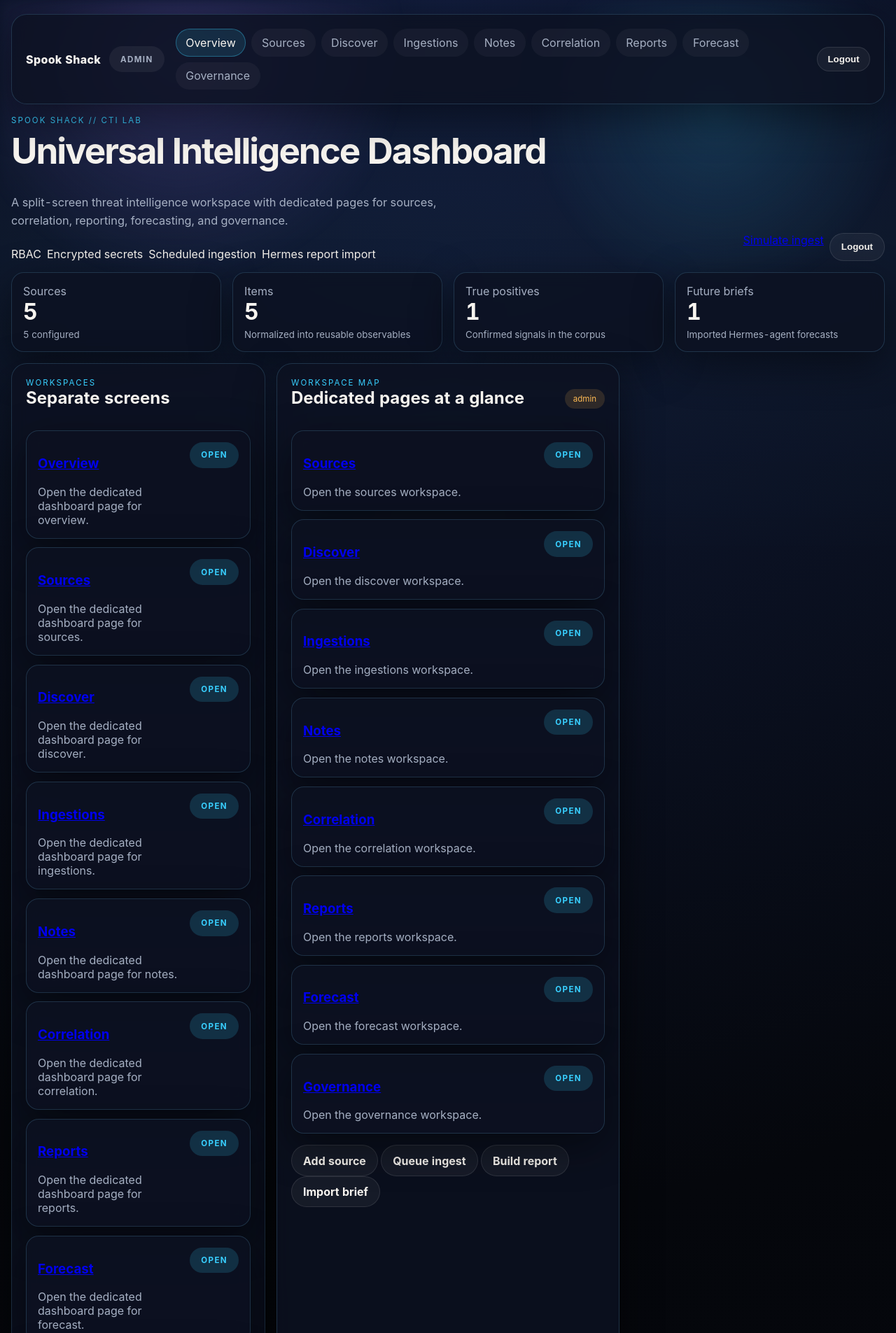
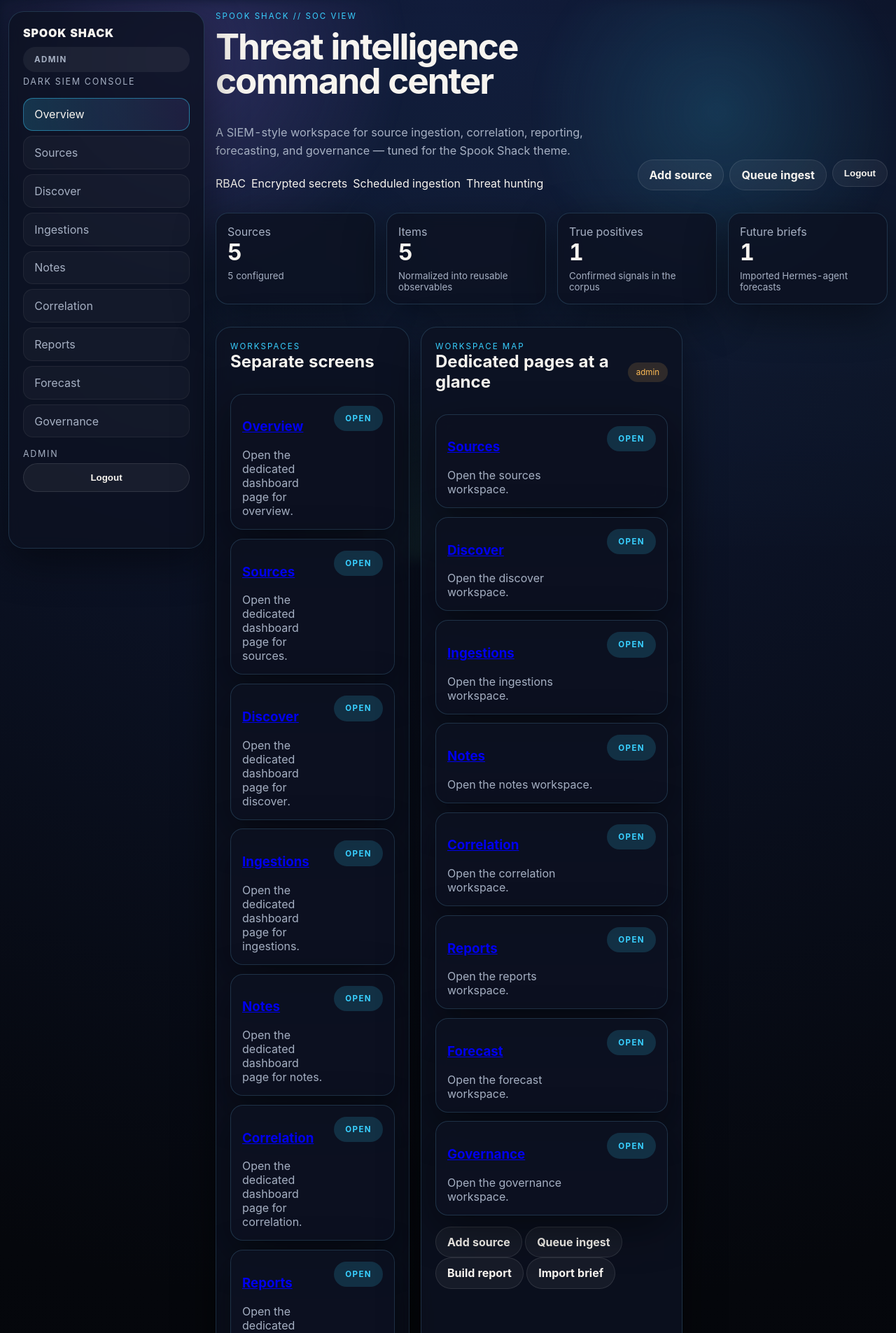
Before and after one commit to pdpablo/spook-shack, a FastAPI app: page / in a window 1280 px wide. Shown: the top 1905 px of the page at 70% size. Run offline with FastAPI, Linux system fonts and the light colour scheme; the visitor is signed in with stand-in values (Sample User, id 1); data comes from the database, SQL or seed files in the repository; some libraries are stand-ins or nearby versions.

Commit message:
Remove demo mode and refresh SIEM UI

```diff
--- a/app/main.py
+++ b/app/main.py
@@ -21,13 +21,13 @@ from .models import AnalystNote, ForecastItem, FutureTechBrief, IntelligenceItem
 from .schemas import ForecastImportRequest, ItemCreate, LoginRequest, NoteCreate, SourceCreate, SourceDiscoveryRequest, UserRoleUpdate, VerdictUpdate
 from spook_shack.service import create_report_draft, get_report_outline, get_report_run, list_report_runs
 from spook_shack.intel import correlation_summary, ingest_source
-from .security import DemoCredentials, hash_password, new_token, verify_password
+from .security import DefaultCredentials, hash_password, new_token, verify_password
 
 BASE_DIR = Path(os.getenv("SPOOK_SHACK_APP_ROOT", Path.cwd())).resolve()
 TEMPLATES = Jinja2Templates(directory=str(BASE_DIR / "templates"))
 STATIC_DIR = BASE_DIR / "static"
 APP_SECRET_KEY = os.getenv("APP_SECRET_KEY", "dev-only-change-me")
-DEMO = DemoCredentials()
+DEFAULT_ACCOUNTS = DefaultCredentials()
 
 app = FastAPI(title="Spook Shack", version="0.1.0")
 app.add_middleware(SessionMiddleware, secret_key=APP_SECRET_KEY, session_cookie="spookshack_session")
@@ -76,11 +76,11 @@ def migrate_schema(db) -> None:
         db.execute(text("ALTER TABLE ingestion_runs ADD COLUMN requested_by VARCHAR(64) NOT NULL DEFAULT 'admin'"))
 
 
-def seed_demo_data(db):
+def seed_default_data(db):
     migrate_schema(db)
     if not db.execute(select(User).limit(1)).scalar_one_or_none():
-        db.add(User(username=DEMO.admin_username, password_hash=hash_password(DEMO.admin_password), role="admin"))
-        db.add(User(username=DEMO.analyst_username, password_hash=hash_password(DEMO.analyst_password), role="analyst"))
+        db.add(User(username=DEFAULT_ACCOUNTS.admin_username, password_hash=hash_password(DEFAULT_ACCOUNTS.admin_password), role="admin"))
+        db.add(User(username=DEFAULT_ACCOUNTS.analyst_username, password_hash=hash_password(DEFAULT_ACCOUNTS.analyst_password), role="analyst"))
         db.commit()
 
     if not db.execute(select(Source).limit(1)).scalar_one_or_none():
@@ -136,7 +136,7 @@ def seed_demo_data(db):
                     "Annotate Hermes-agent reports with the nearest existing stack.",
                 ]),
                 summary="Prototype forecast to demonstrate the future-tech dashboard and the Hermes-agent report import flow.",
-                raw_report_json=json.dumps({"source": "seed", "style": "demo"}),
+                raw_report_json=json.dumps({"source": "seed", "style": "seed"}),
                 confidence=72,
             )
         )
@@ -150,7 +150,7 @@ def seed_demo_data(db):
 def startup() -> None:
     Base.metadata.create_all(bind=engine)
     with SessionLocal() as db:
-        seed_demo_data(db)
+        seed_default_data(db)
 
 
 def seed_items(db) -> None:
@@ -211,8 +211,8 @@ def login_page(request: Request):
         request,
         "login.html",
         {
-            "demo_admin": DEMO.admin_username,
-            "demo_analyst": DEMO.analyst_username,
+            "admin_username": DEFAULT_ACCOUNTS.admin_username,
+            "analyst_username": DEFAULT_ACCOUNTS.analyst_username,
         },
     )
 
@@ -226,8 +226,8 @@ def login(request: Request, username: str = Form(...), password: str = Form(...)
             "login.html",
             {
                 "error": "Invalid username or password.",
-                "demo_admin": DEMO.admin_username,
-                "demo_analyst": DEMO.analyst_username,
+                "admin_username": DEFAULT_ACCOUNTS.admin_username,
+                "analyst_username": DEFAULT_ACCOUNTS.analyst_username,
             },
             status_code=401,
         )
@@ -555,55 +555,12 @@ def item_detail_page(request: Request, item_id: int, db=Depends(get_db)):
     )
 
 
-@app.get("/demo", response_class=HTMLResponse)
-def demo_page(request: Request, db=Depends(get_db)):
-    user = current_user(request, db)
-    if not user:
-        return RedirectResponse(url="/login", status_code=status.HTTP_303_SEE_OTHER)
-    return TEMPLATES.TemplateResponse(
-        request,
-        "demo.html",
-        _page_context(
-            request,
-            title="Demo Ingest · Spook Shack",
-            active_page="overview",
-            user=user,
-        ),
-    )
-
-
-@app.post("/demo/ingest")
-def demo_ingest(request: Request, db=Depends(get_db)):
-    user = require_user(request, db)
-    if user.role not in {"admin", "analyst"}:
-        raise HTTPException(status_code=403, detail="Not allowed")
-    source = db.execute(select(Source).where(Source.name == "TweetFeed")).scalar_one_or_none()
-    if not source:
-        raise HTTPException(status_code=404, detail="Seed source missing")
-    now = datetime.now(timezone.utc)
-    item = IntelligenceItem(
-        source_id=source.id,
-        title=f"Live ingest snapshot {now:%Y-%m-%d %H:%M}",
-        summary="Simulated source update for Raspberry Pi testing and dashboard growth.",
-        observable_type="keyword",
-        observable_value="simulated cluster",
-        confidence=55,
-        verdict="unknown",
-        raw_excerpt="Simulated source update for Raspberry Pi testing and dashboard growth.",
-    )
-    source.last_sync_at = now
-    db.add(item)
-    db.add(source)
-    db.commit()
-    return {"ok": True, "item_id": item.id}
-
-
 @app.post("/api/bootstrap")
 def api_bootstrap(request: Request, db=Depends(get_db)):
     user = current_user(request, db)
     if not user:
         raise HTTPException(status_code=401, detail="Not authenticated")
-    seed_demo_data(db)
+    seed_default_data(db)
     return {"ok": True}
 
 
--- a/app/security.py
+++ b/app/security.py
@@ -37,7 +37,7 @@ def new_token() -> str:
 
 
 @dataclass(frozen=True)
-class DemoCredentials:
+class DefaultCredentials:
     admin_username: str = "admin"
     admin_password: str = "spookshack-admin"
     analyst_username: str = "analyst"
--- a/static/spook.css
+++ b/static/spook.css
@@ -40,61 +40,92 @@ body::before {
     radial-gradient(circle at 50% 100%, rgba(97,246,165,.10), transparent 26%);
   filter: blur(8px);
 }
-.shell {
+.app-shell {
   position: relative;
   z-index: 1;
-  width: min(1400px, calc(100vw - 2rem));
+  width: min(1600px, calc(100vw - 1.5rem));
   margin: 0 auto;
-  padding: 1.25rem 0 2.5rem;
+  padding: 1rem 0 2rem;
+  display: grid;
+  grid-template-columns: 280px minmax(0, 1fr);
+  gap: 1rem;
+  align-items: start;
+}
+
+.workspace {
+  min-width: 0;
+  display: grid;
+  gap: 1rem;
 }
 
 .app-nav {
+  position: sticky;
+  top: 1rem;
   display: grid;
-  grid-template-columns: auto 1fr auto;
   gap: 1rem;
-  align-items: center;
-  margin-bottom: 1rem;
+  align-content: start;
+  border-radius: 24px;
+  min-height: calc(100vh - 2rem);
 }
 
 .nav-brand {
-  display: flex;
-  align-items: center;
-  gap: .75rem;
+  display: grid;
+  gap: .6rem;
 }
 
 .brand-link {
   color: var(--text);
   text-decoration: none;
-  font-weight: 800;
-  letter-spacing: .02em;
+  font-weight: 900;
+  letter-spacing: .05em;
+  text-transform: uppercase;
+}
+
+.nav-meta, .nav-footer {
+  display: grid;
+  gap: .35rem;
+}
+
+.nav-caption {
+  color: var(--muted);
+  font-size: .78rem;
+  letter-spacing: .14em;
+  text-transform: uppercase;
 }
 
 .nav-links {
-  display: flex;
-  flex-wrap: wrap;
-  gap: .5rem;
+  display: grid;
+  gap: .45rem;
 }
 
 .nav-link {
-  display: inline-flex;
+  display: flex;
   align-items: center;
-  justify-content: center;
-  padding: .55rem .85rem;
-  border-radius: 999px;
+  justify-content: space-between;
+  padding: .8rem .95rem;
+  border-radius: 14px;
   text-decoration: none;
   color: var(--muted);
-  border: 1px solid transparent;
-  background: rgba(255,255,255,.04);
+  border: 1px solid rgba(255,255,255,.06);
+  background: rgba(255,255,255,.03);
+  transition: border-color .15s ease, background .15s ease, color .15s ease, transform .15s ease;
+}
+
+.nav-link:hover {
+  color: var(--text);
+  border-color: rgba(57,208,255,.28);
+  background: rgba(57,208,255,.08);
+  transform: translateX(2px);
 }
 
 .nav-link.active {
   color: var(--text);
-  border-color: rgba(57,208,255,.35);
-  background: rgba(57,208,255,.12);
+  border-color: rgba(57,208,255,.45);
+  background: linear-gradient(90deg, rgba(57,208,255,.18), rgba(155,123,255,.10));
 }
 
 .nav-logout { margin: 0; }
-.nav-logout button { padding: .55rem .9rem; }
+.nav-logout button { width: 100%; padding: .75rem .9rem; }
 
 .topbar, .login-grid, .content-grid {
   display: grid;
@@ -126,7 +157,7 @@ body::before {
 .login-panel h2, .panel h2 { margin: 0 0 1rem; }
 .eyebrow { text-transform: uppercase; letter-spacing: .18em; color: var(--cyan); font-size: .72rem; margin: 0; }
 .lede { color: var(--muted); font-size: 1.02rem; line-height: 1.6; max-width: 65ch; }
-.demo-box { margin-top: 1.25rem; padding: 1rem; border-left: 3px solid var(--violet); background: rgba(255,255,255,.03); border-radius: 14px; }
+.info-box { margin-top: 1.25rem; padding: 1rem; border-left: 3px solid var(--violet); background: rgba(255,255,255,.03); border-radius: 14px; }
 input, textarea, select {
   width: 100%;
   margin-top: .35rem;
@@ -232,14 +263,15 @@ button.ghost { background: rgba(255,255,255,.05); color: var(--text); border: 1p
 .alert.error { background: rgba(255,92,122,.12); color: #ffd7df; border: 1px solid rgba(255,92,122,.3); padding: .75rem; border-radius: 12px; margin-bottom: .75rem; }
 
 @media (max-width: 1100px) {
-  .login-grid, .content-grid { grid-template-columns: 1fr; }
+  .app-shell, .login-grid, .content-grid { grid-template-columns: 1fr; }
+  .app-nav { position: static; min-height: auto; }
   .metrics-grid { grid-template-columns: repeat(2, minmax(0, 1fr)); }
   .topbar { grid-template-columns: 1fr; }
   .filter-form { grid-template-columns: 1fr 1fr; }
 }
 
 @media (max-width: 640px) {
-  .shell { width: min(100vw - 1rem, 1400px); }
+  .app-shell { width: min(100vw - 1rem, 1600px); }
   .metrics-grid { grid-template-columns: 1fr; }
   .verdict-form { grid-template-columns: 1fr; }
   .item-header { flex-direction: column; }
--- a/templates/base.html
+++ b/templates/base.html
@@ -8,14 +8,17 @@
   </head>
   <body>
     <div class="backdrop"></div>
-    <main class="shell">
+    <div class="app-shell">
       {% if nav_links %}
-      <nav class="app-nav panel">
+      <aside class="app-nav panel">
         <div class="nav-brand">
           <a href="/" class="brand-link">Spook Shack</a>
+          <div class="nav-meta">
             {% if user %}
             <span class="pill dim">{{ user.role }}</span>
             {% endif %}
+            <span class="nav-caption">Dark SIEM console</span>
+          </div>
         </div>
         <div class="nav-links">
           {% for link in nav_links %}
@@ -23,13 +26,18 @@
           {% endfor %}
         </div>
         {% if user %}
+        <div class="nav-footer">
+          <span class="nav-caption">{{ user.username }}</span>
           <form method="post" action="/logout" class="nav-logout">
             <button type="submit" class="ghost">Logout</button>
           </form>
+        </div>
         {% endif %}
-      </nav>
+      </aside>
       {% endif %}
+      <main class="workspace">
         {% block content %}{% endblock %}
       </main>
+    </div>
   </body>
 </html>
--- a/templates/overview.html
+++ b/templates/overview.html
@@ -2,21 +2,22 @@
 {% block content %}
 <header class="topbar hero-topbar">
   <div class="hero-copy">
-    <p class="eyebrow">Spook Shack // CTI Lab</p>
-    <h1>Universal Intelligence Dashboard</h1>
+    <p class="eyebrow">Spook Shack // SOC view</p>
+    <h1>Threat intelligence command center</h1>
     <p class="lede">
-      A split-screen threat intelligence workspace with dedicated pages for sources,
-      correlation, reporting, forecasting, and governance.
+      A SIEM-style workspace for source ingestion, correlation, reporting, forecasting,
+      and governance — tuned for the Spook Shack theme.
     </p>
     <div class="tag-row">
       <span>RBAC</span>
       <span>Encrypted secrets</span>
       <span>Scheduled ingestion</span>
-      <span>Hermes report import</span>
+      <span>Threat hunting</span>
     </div>
   </div>
   <div class="topbar-actions">
-    <a class="ghost" href="/demo">Simulate ingest</a>
+    <a class="ghost-link" href="/sources/new">Add source</a>
+    <a class="ghost-link" href="/ingestions/new">Queue ingest</a>
     <form method="post" action="/logout">
       <button type="submit" class="ghost">Logout</button>
     </form>
```
Also changed, not shown: QUICKSTART.md (+1 -1 lines), spook_shack/intel.py (+28 -8 lines), templates/demo.html (deleted, +0 -46 lines), templates/login.html (+4 -4 lines), tests/test_service.py (+7 -10 lines), README.md. Lines whose indentation alone changed are shown as unchanged.
